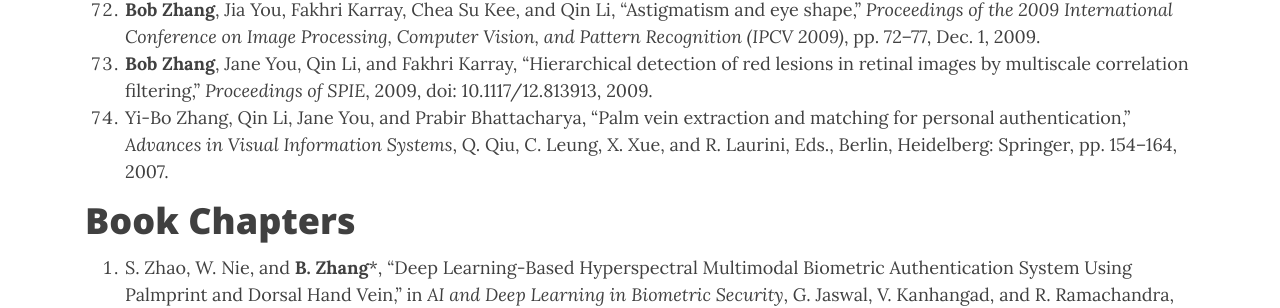
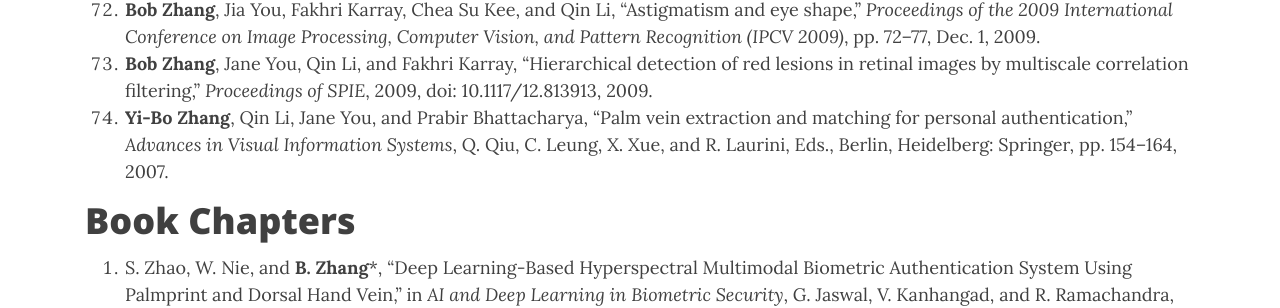
Before and after one commit to pamigroup/pamigroup.github.io, a Jekyll site: the page built from pages/publications.md, in a window 1280 px wide and 900 px high, scrolled down 18386 px. Shown: the part 157-465 px from the top of the window. Built offline with Jekyll 4.4.1, drawn with Linux system fonts in a browser that asks for light colours; nearby versions of some CDN libraries.

```diff
--- a/pages/publications.md
+++ b/pages/publications.md
@@ -329,7 +329,7 @@ Please visit [Google Scholar](https://scholar.google.com/citations?hl=en&user=dl
 71. Qin Li, Jun Wang, Jane You, **Bob Zhang**, and Fakhri Karray, "Refractive error detection via group sparse representation," _Proceedings of the 2010 International Conference on Autonomous and Intelligent Systems (AIS 2010)_, Povoa de Varzim, Portugal, pp. 1–5, 2010.
 72. **Bob Zhang**, Jia You, Fakhri Karray, Chea Su Kee, and Qin Li, "Astigmatism and eye shape," _Proceedings of the 2009 International Conference on Image Processing, Computer Vision, and Pattern Recognition (IPCV 2009)_, pp. 72–77, Dec. 1, 2009.
 73. **Bob Zhang**, Jane You, Qin Li, and Fakhri Karray, "Hierarchical detection of red lesions in retinal images by multiscale correlation filtering," _Proceedings of SPIE_, 2009, doi: 10.1117/12.813913, 2009.
-74. Yi-Bo Zhang, Qin Li, Jane You, and Prabir Bhattacharya, "Palm vein extraction and matching for personal authentication," _Advances in Visual Information Systems_, Q. Qiu, C. Leung, X. Xue, and R. Laurini, Eds., Berlin, Heidelberg: Springer, pp. 154–164, 2007.
+74. **Yi-Bo Zhang**, Qin Li, Jane You, and Prabir Bhattacharya, "Palm vein extraction and matching for personal authentication," _Advances in Visual Information Systems_, Q. Qiu, C. Leung, X. Xue, and R. Laurini, Eds., Berlin, Heidelberg: Springer, pp. 154–164, 2007.
 
 # Book Chapters
 
```
